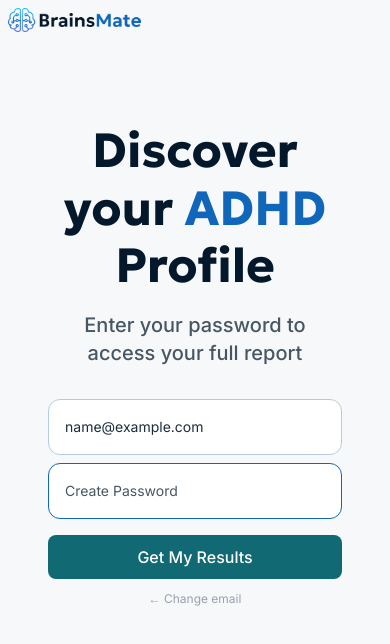
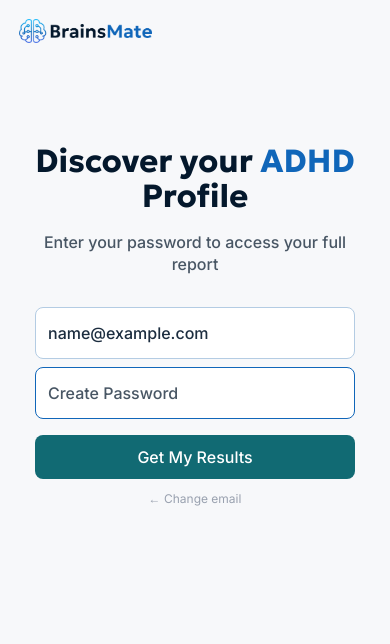
Before and after one commit to ilo667/adhdtest, a Next.js app in the folder frontend/: page /register in a window 390 px wide. Both pictures are taken after typing "name@example.com" into the empty fields and a click on the button "Get My Results". Shown: the top 644 px of the page. Built offline with nearby package versions, Linux system fonts and the light colour scheme.

Commit message:
Auth pages: mobile input styles, form width, header padding per route

```diff
--- a/frontend/app/login/page.tsx
+++ b/frontend/app/login/page.tsx
@@ -43,7 +43,7 @@ export default function LoginPage() {
           value={email}
           onChange={(e) => { setEmail(e.target.value); setError(""); }}
           required
-          className={`w-full border rounded-xl px-4 h-[56px] text-[#1c2d3f] placeholder:text-[#485664] focus:outline-none transition-colors bg-white mb-[8px] ${
+          className={`w-full border rounded-[8px] px-[12px] h-[52px] text-[#1c2d3f] placeholder:text-[#485664] focus:outline-none transition-colors font-medium text-[16px] leading-[22px] bg-white mb-[8px] sm:rounded-xl sm:px-4 sm:h-[56px] ${
             error ? "border-[#d65050]" : "border-[#b4cce3] focus:border-[#1066b9]"
           }`}
         />
@@ -56,7 +56,7 @@ export default function LoginPage() {
           value={password}
           onChange={(e) => setPassword(e.target.value)}
           required
-          className={`w-full border rounded-xl px-4 h-[56px] text-[#1c2d3f] placeholder:text-[#485664] focus:outline-none transition-colors bg-white mb-[8px] ${
+          className={`w-full border rounded-[8px] px-[12px] h-[52px] text-[#1c2d3f] placeholder:text-[#485664] focus:outline-none transition-colors font-medium text-[16px] leading-[22px] bg-white mb-[8px] sm:rounded-xl sm:px-4 sm:h-[56px] ${
             error ? "border-[#d65050]" : "border-[#b4cce3] focus:border-[#1066b9]"
           }`}
         />
--- a/frontend/app/register/page.tsx
+++ b/frontend/app/register/page.tsx
@@ -43,17 +43,17 @@ export default function RegisterPage() {
 
   return (
     <AuthCard>
-      <h1 className="[font-family:var(--font-geologica)] font-bold text-[48px] leading-[1.2] text-[#04182c] text-center mb-[16px]">
+      <h1 className="[font-family:var(--font-geologica)] font-bold text-[32px] leading-[1.1] text-[#04182c] text-center mb-[16px] sm:text-[48px] sm:leading-[1.2]">
         Discover your <span className="text-[#1066b9]">ADHD</span> Profile
       </h1>
-      <p className="font-medium text-[20px] leading-[1.4] text-[#485664] text-center mb-[32px]">
+      <p className="font-medium text-[16px] leading-[1.4] text-[#485664] text-center mb-[32px] sm:text-[20px]">
         {step === "email"
           ? "Enter your email to access your full report"
           : "Enter your password to access your full report"}
       </p>
 
       {step === "email" ? (
-        <form onSubmit={handleEmailStep} className="flex flex-col space-y-3 max-w-[440px]">
+        <form onSubmit={handleEmailStep} className="flex flex-col space-y-3 sm:max-w-[440px] mx-auto">
           <label className="sr-only" htmlFor="register-email">Email</label>
           <input
             id="register-email"
@@ -63,7 +63,7 @@ export default function RegisterPage() {
             onChange={(e) => setEmail(e.target.value)}
             required
             autoFocus
-            className="w-full border border-[#b4cce3] rounded-xl px-4 h-[56px] text-[#1c2d3f] placeholder:text-[#485664] focus:outline-none focus:border-[#1066b9] transition-colors bg-white mb-[8px]"
+            className="w-full border border-[#b4cce3] rounded-[8px] px-[12px] h-[52px] font-medium text-[16px] leading-[22px] text-[#1c2d3f] placeholder:text-[#485664] focus:outline-none focus:border-[#1066b9] transition-colors bg-white mb-[8px] sm:rounded-xl sm:px-4 sm:h-[56px]"
           />
           <button
             type="submit"
@@ -73,14 +73,14 @@ export default function RegisterPage() {
           </button>
         </form>
       ) : (
-        <form onSubmit={handlePasswordStep} className="flex flex-col space-y-3 max-w-[440px]">
+        <form onSubmit={handlePasswordStep} className="flex flex-col space-y-3 sm:max-w-[440px] mx-auto">
           <label className="sr-only" htmlFor="register-email-readonly">Email</label>
           <input
             id="register-email-readonly"
             type="email"
             value={email}
             readOnly
-            className="w-full border border-[#b4cce3] rounded-xl px-4 h-[56px] text-[#1c2d3f] bg-white cursor-not-allowed mb-[8px]"
+            className="w-full border border-[#b4cce3] rounded-[8px] px-[12px] h-[52px] font-medium text-[16px] leading-[22px] text-[#1c2d3f] bg-white cursor-not-allowed mb-[8px] sm:rounded-xl sm:px-4 sm:h-[56px]"
           />
           <label className="sr-only" htmlFor="register-password">Create Password</label>
           <input
@@ -92,7 +92,7 @@ export default function RegisterPage() {
             required
             minLength={6}
             autoFocus
-            className="w-full border border-[#b4cce3] rounded-xl px-4 h-[56px] text-[#1c2d3f] placeholder:text-[#485664] focus:outline-none focus:border-[#1066b9] transition-colors bg-white mb-[8px]"
+            className="w-full border border-[#b4cce3] rounded-[8px] px-[12px] h-[52px] font-medium text-[16px] leading-[22px] text-[#1c2d3f] placeholder:text-[#485664] focus:outline-none focus:border-[#1066b9] transition-colors bg-white mb-[8px] sm:rounded-xl sm:px-4 sm:h-[56px]"
           />
           {error && <p className="text-[#aa3a3d] text-xs">{error}</p>}
           <button
--- a/frontend/components/AuthCard.tsx
+++ b/frontend/components/AuthCard.tsx
@@ -2,8 +2,8 @@ import { type ReactNode } from "react";
 
 export function AuthCard({ children }: { children: ReactNode }) {
   return (
-    <main className="flex-1 flex justify-center px-4">
-      <div className="w-full max-w-[842px] px-8 pt-[82px]">
+    <main className="flex-1 flex justify-center px-[19px]">
+      <div className="w-full max-w-[842px] px-[16px] sm:px-8 pt-[82px]">
         {children}
       </div>
     </main>
--- a/frontend/components/Header.tsx
+++ b/frontend/components/Header.tsx
@@ -1,9 +1,14 @@
+"use client";
+
+import { usePathname } from "next/navigation";
 import { BrainsMateLogo } from "./BrainsMateLogo";
 import { SignOutButton } from "./SignOutButton";
 
 export function Header() {
+  const pathname = usePathname();
+  const mobilePadding = pathname === "/report" ? "p-[8px]" : "p-[19px]";
   return (
-    <header className="p-[8px] sm:px-[70px] sm:py-[27px] flex items-center justify-between">
+    <header className={`${mobilePadding} sm:px-[70px] sm:py-[27px] flex items-center justify-between`}>
       <BrainsMateLogo />
       <SignOutButton />
     </header>
```
